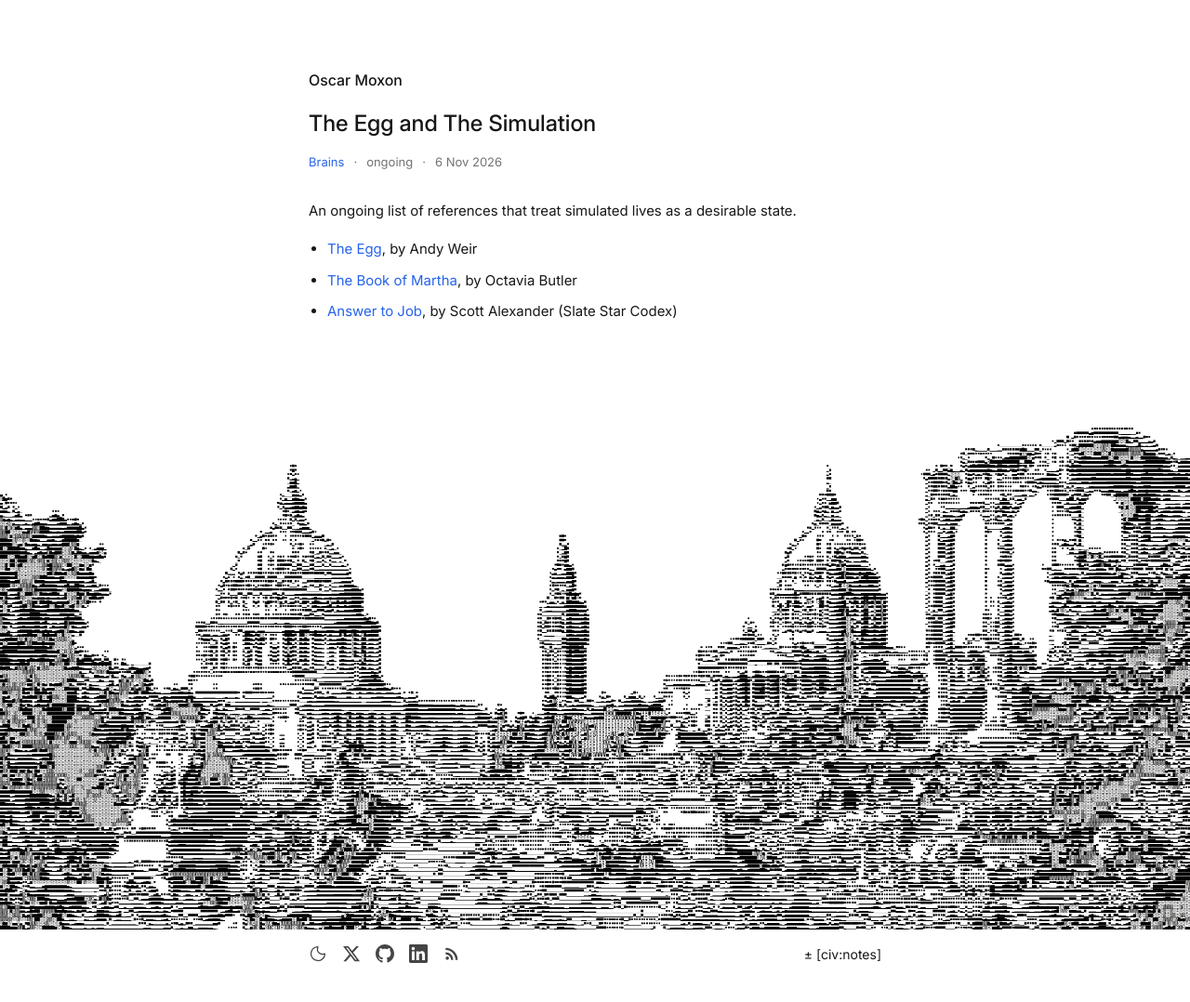
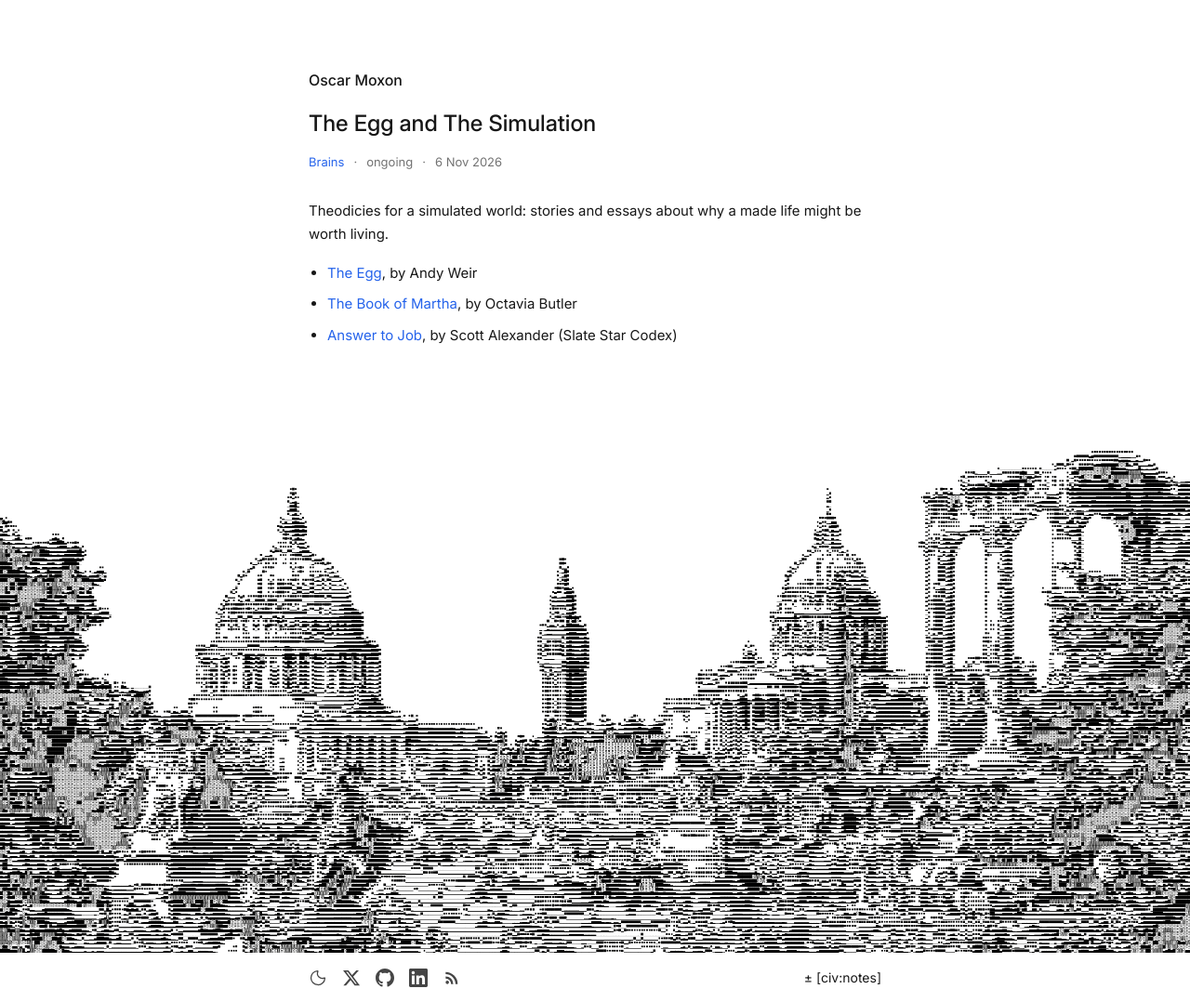
Before and after one commit to mrmoxon/mrmoxon.github.io, a Jekyll site: the page built from _posts/2026-11-06-egg-and-simulation.md, in a window 1280 px wide. Shown: the whole page at 93% size. Built offline with Jekyll 4.4.1, drawn with Linux system fonts in a browser that asks for light colours; before the commit the page ends 1053 px from its top, so only the background shows below that.

Commit message:
Make Tractable Emergence an ongoing writing entry and refine copy

```diff
--- a/_layouts/home.html
+++ b/_layouts/home.html
@@ -8,7 +8,7 @@
   <div class="home-layout">
     <div class="home-main">
 
-  {%- assign all_posts = site.posts | where_exp: "post", "post.standalone != true" -%}
+  {%- assign all_posts = site.posts -%}
 
 <!-- Section for Writing -->
 {%- if all_posts.size > 0 -%}
@@ -62,7 +62,7 @@
           <a class="post-link" href="{{ post.url | relative_url }}">{{ post.title | escape }}</a>
         </h3>
         <div class="post-meta-wrapper">
-          <button class="post-meta excerpt-date" type="button" aria-expanded="false" title="Toggle description">{% if post.ongoing %}ongoing{% else %}{{ post.date | date: "%b %Y" }}{% endif %}</button>
+          <button class="post-meta excerpt-date" type="button" aria-expanded="false" title="Toggle description">{{ post.date | date: "%b %Y" }}</button>
           <button class="excerpt-toggle" aria-label="Show excerpt" aria-expanded="false">
             <svg class="toggle-icon" width="14" height="14" viewBox="0 0 14 14" fill="none" xmlns="http://www.w3.org/2000/svg">
               <path class="horizontal" d="M2 7H12" stroke="currentColor" stroke-width="1.5" stroke-linecap="round"/>
--- a/_posts/2026-04-30-emergent-phenomena.markdown
+++ b/_posts/2026-04-30-emergent-phenomena.markdown
@@ -7,8 +7,8 @@
 mini: true
 favourite: 0
 permalink: /emergent-phenomena/
-standalone: true
-excerpt: "A collection of studies I've found particularly interesting because they exhibit: (1) generative structure, (2) a non-trivial selection gradient, and (3) clues about some hidden universal assembly function."
+ongoing: true
+excerpt: "A collection of studies I've found interesting because they exhibit: (1) generative structure, (2) a non-trivial selection gradient, and (3) clues about some hidden universal assembly function."
 ---
 
 <!-- We have come to our senses in an enormous universe with immense expressive capabilities. By developing media (mathematics, formal logic, computation, evolutionary search) we can better model our reality and adapt to it. Our defining search is for pockets of computational tractability where structure is rich enough for us to extract durable patterns.  -->
--- a/_posts/2026-11-06-egg-and-simulation.md
+++ b/_posts/2026-11-06-egg-and-simulation.md
@@ -7,11 +7,10 @@
 mini: true
 ongoing: true
 favourite: 0
-permalink: /egg-and-simulation/
-description: "An ongoing list of references that treat simulated lives as a desirable state."
+description: "Theodicies for a simulated world: stories and essays about why a made life might be worth living."
 ---
 
-An ongoing list of references that treat simulated lives as a desirable state.
+Theodicies for a simulated world: stories and essays about why a made life might be worth living.
 
 - <a href="https://www.galactanet.com/oneoff/theegg_mod.html" class="custom-link">The Egg</a>, by Andy Weir
 - <a href="https://www.sevenstories.com/blogs/102-excerpt-the-book-of-martha-a-nbsp-short-story-from-nbsp-bloodchild" class="custom-link">The Book of Martha</a>, by Octavia Butler
```
Also changed, not shown: scripts/check_essay_urls.rb (+4 -6 lines).
